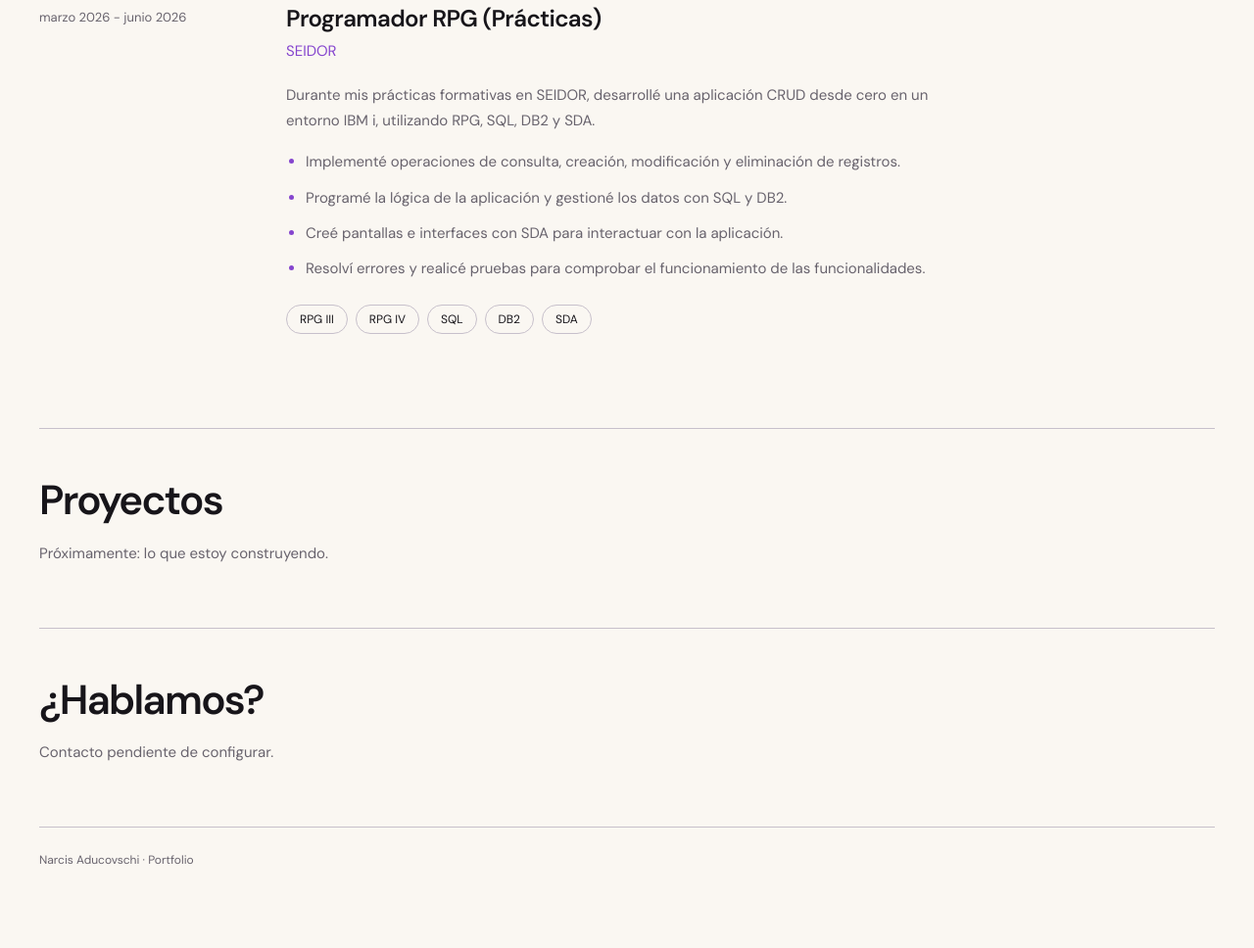
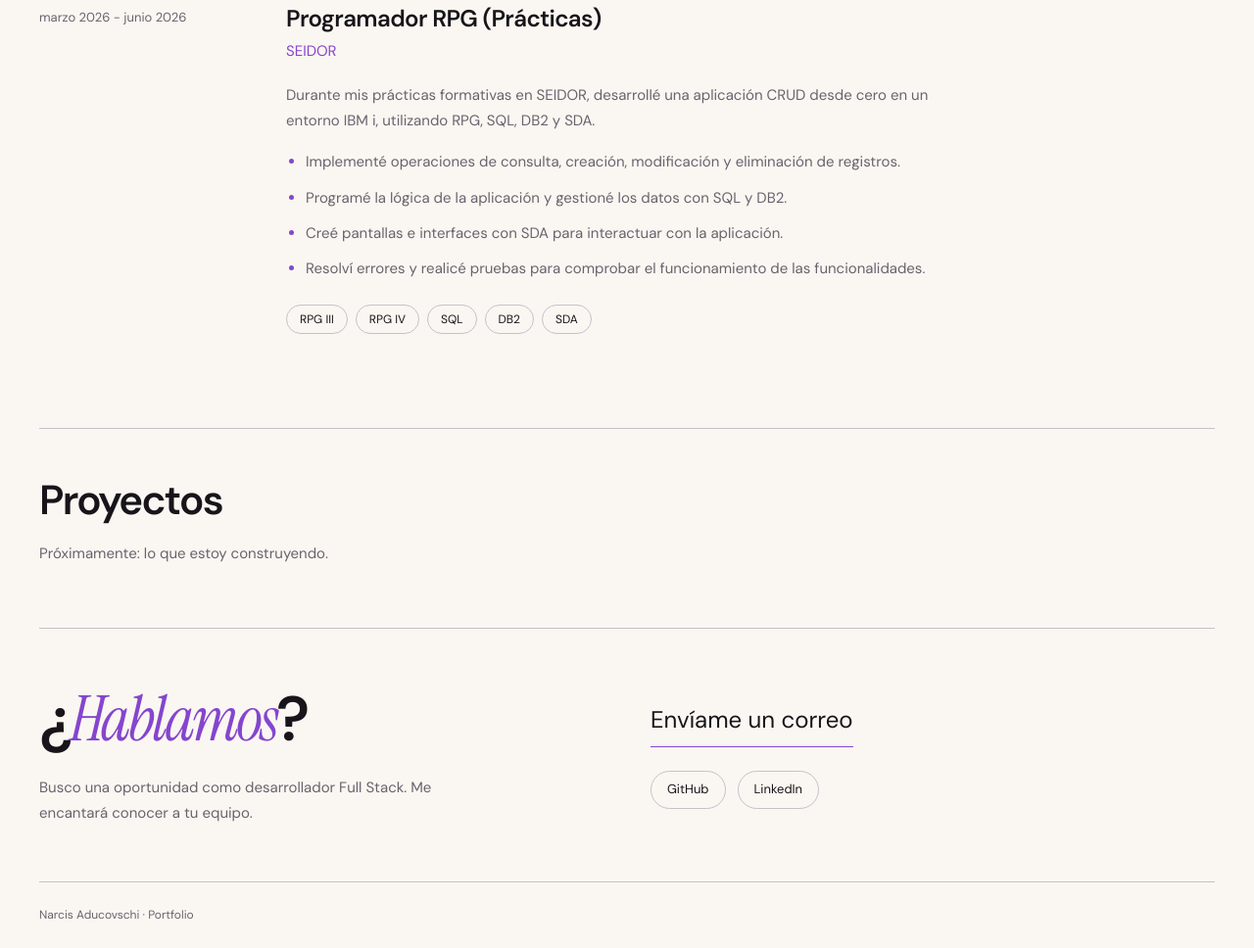
Before and after one commit to narcisaducovschi/portfolio, an Astro site: page / in a window 1280 px wide. Shown: the part 626-1594 px from the top of the page at 98% size. Before the commit the page ends 1538 px from the top, so only its background shows below. Built offline with nearby package versions, Linux system fonts and the light colour scheme; Astro itself is replaced by a stand-in of ours.

Commit message:
feat: add shared contact section

```diff
--- /dev/null
+++ b/src/components/Contact.astro
@@ -0,0 +1,119 @@
+<section
+    id="contacto"
+    class="contact container"
+    aria-labelledby="contact-title"
+>
+    <div class="contact-intro">
+        <h2 id="contact-title">
+            ¿<em class="accent">Hablamos</em>?
+        </h2>
+
+        <p>
+            Busco una oportunidad como desarrollador Full Stack. Me encantará
+            conocer a tu equipo.
+        </p>
+    </div>
+
+    <div class="contact-links">
+        <a class="email" href="mailto:narcis.aducovschi@gmail.com">
+            Envíame un correo
+        </a>
+
+        <ul class="social-links" aria-label="Perfiles profesionales">
+            <li>
+                <a href="https://github.com/narcisaducovschi">GitHub</a>
+            </li>
+
+            <li>
+                <a href="https://www.linkedin.com/in/narcisaducovschi">
+                    LinkedIn
+                </a>
+            </li>
+        </ul>
+    </div>
+</section>
+
+<style>
+    .contact {
+        display: grid;
+        grid-template-columns: repeat(2, minmax(0, 1fr));
+        align-items: center;
+        gap: 48px;
+        padding-block: 56px;
+        border-top: 1px solid var(--color-border);
+        scroll-margin-top: 32px;
+    }
+
+    .contact-intro,
+    .contact-links {
+        min-width: 0;
+    }
+
+    h2 {
+        margin: 0;
+        font-size: clamp(40px, 5vw, 64px);
+        font-weight: 600;
+        line-height: 1.15;
+        letter-spacing: -0.04em;
+    }
+
+    .contact-intro p {
+        max-width: 42ch;
+        margin-top: 20px;
+        color: var(--color-muted);
+        font-size: 15px;
+        line-height: 1.75;
+    }
+
+    .email {
+        display: inline-block;
+        padding-bottom: 8px;
+        border-bottom: 1px solid var(--color-purple);
+        font-size: clamp(16px, 2vw, 24px);
+        overflow-wrap: anywhere;
+    }
+
+    .email span {
+        color: var(--color-purple);
+    }
+
+    .social-links {
+        display: flex;
+        flex-wrap: wrap;
+        gap: 12px;
+        margin: 24px 0 0;
+        padding: 0;
+        list-style: none;
+    }
+
+    .social-links a {
+        display: inline-flex;
+        align-items: center;
+        gap: 20px;
+        padding: 8px 16px;
+        border: 1px solid var(--color-border);
+        border-radius: 999px;
+        font-size: 13px;
+    }
+
+    .social-links a:hover {
+        background: var(--color-lilac);
+        border-color: var(--color-purple);
+    }
+
+    .email:hover {
+        color: var(--color-purple);
+    }
+
+    @media (max-width: 700px) {
+        .contact {
+            grid-template-columns: 1fr;
+            gap: 28px;
+            padding-block: 40px;
+        }
+
+        .contact-intro p {
+            font-size: 14px;
+        }
+    }
+</style>
--- a/src/pages/index.astro
+++ b/src/pages/index.astro
@@ -1,5 +1,6 @@
 ---
 import Layout from "../layouts/Layout.astro";
+import Contact from "../components/Contact.astro";
 ---
 
 <Layout title="Narcis Aducovschi — Desarrollador Full Stack">
@@ -18,9 +19,7 @@ import Layout from "../layouts/Layout.astro";
 		<h2 id="experience-title">Experiencia</h2>
 
 		<article class="experience-item">
-      <p class="experience-date">
-        marzo 2026 - junio 2026
-      </p>
+			<p class="experience-date">marzo 2026 - junio 2026</p>
 
 			<div class="experience-content">
 				<h3>Programador RPG (Prácticas)</h3>
@@ -35,16 +34,16 @@ import Layout from "../layouts/Layout.astro";
 
 				<ul class="experience-tasks">
 					<li>
-            Implementé operaciones de consulta, creación, modificación
-            y eliminación de registros.
+						Implementé operaciones de consulta, creación,
+						modificación y eliminación de registros.
 					</li>
 					<li>
 						Programé la lógica de la aplicación y gestioné los datos
 						con SQL y DB2.
 					</li>
 					<li>
-            Creé pantallas e interfaces con SDA para interactuar
-            con la aplicación.
+						Creé pantallas e interfaces con SDA para interactuar con
+						la aplicación.
 					</li>
 					<li>
 						Resolví errores y realicé pruebas para comprobar el
@@ -72,14 +71,7 @@ import Layout from "../layouts/Layout.astro";
 		<p>Próximamente: lo que estoy construyendo.</p>
 	</section>
 
-  <section
-    id="contacto"
-    class="placeholder container"
-    aria-labelledby="contact-title"
-  >
-    <h2 id="contact-title">¿Hablamos?</h2>
-    <p>Contacto pendiente de configurar.</p>
-  </section>
+	<Contact />
 </Layout>
 
 <style>
```
Also changed, not shown: src/pages/sobre-mi.astro (+2 -15 lines). Lines whose indentation alone changed are shown as unchanged.
